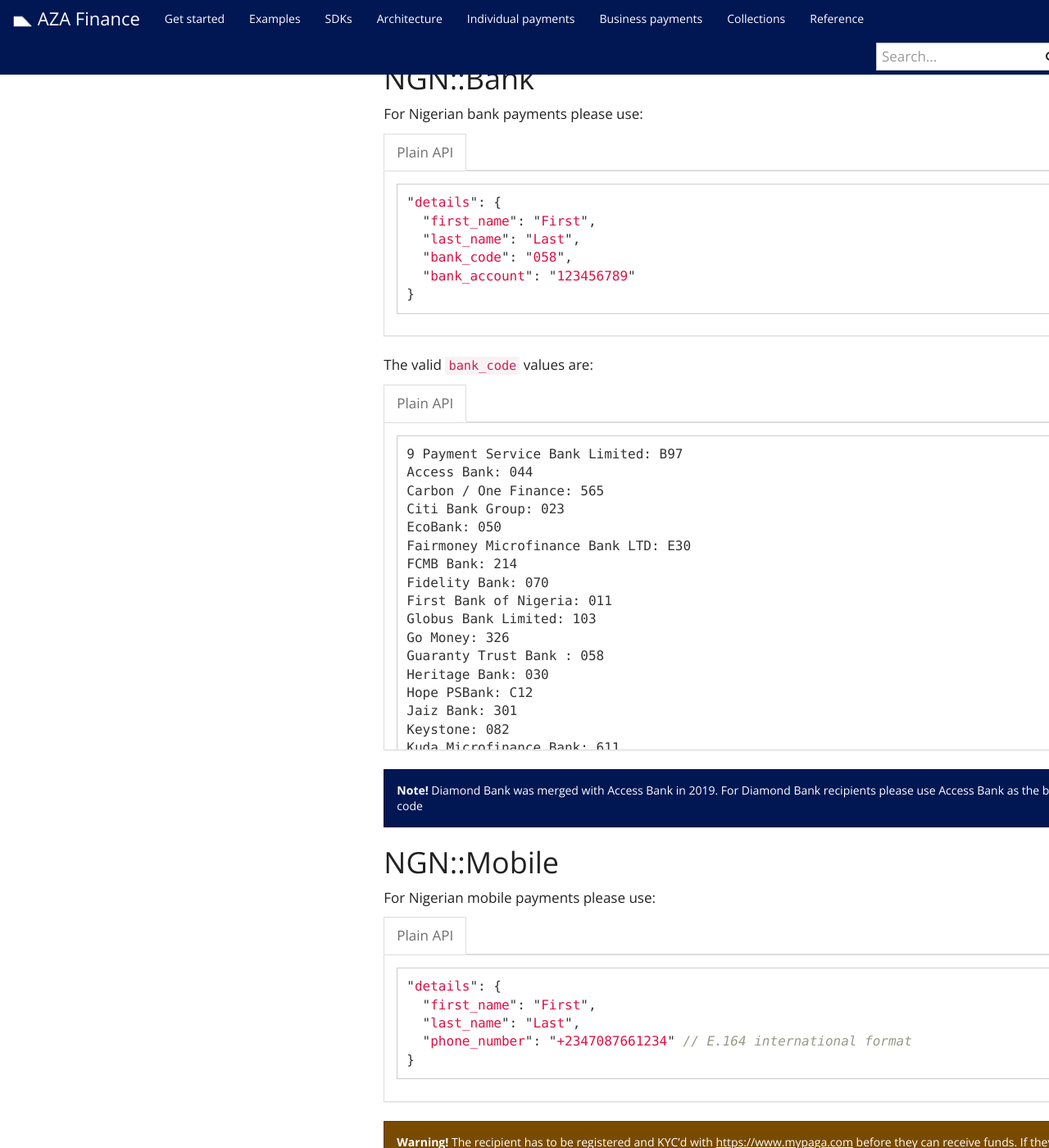
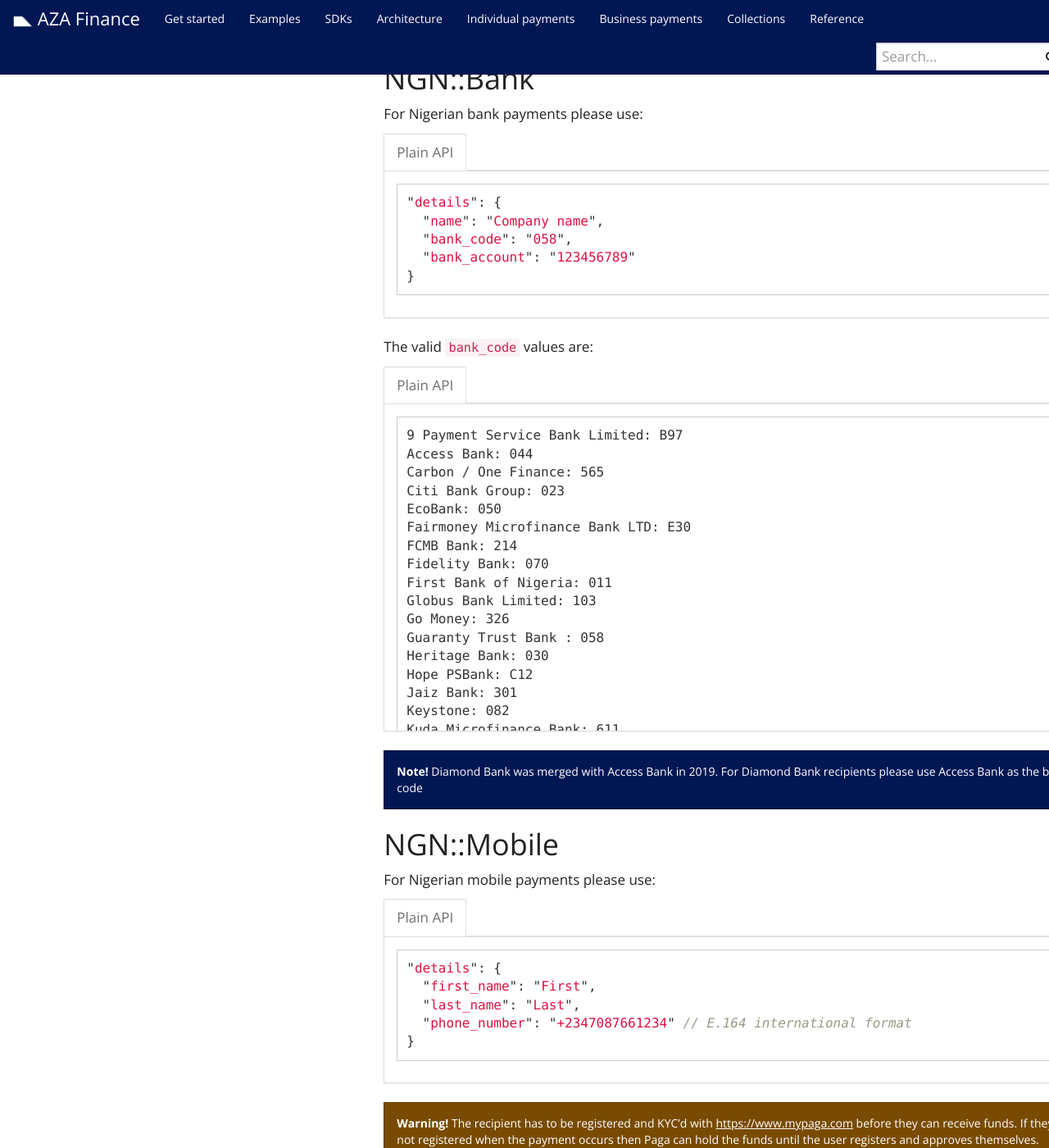
Before and after one commit to transferzero/api-documentation, a Jekyll site: the page built from _docs/individual-payments.md, in a window 1280 px wide and 1400 px high, scrolled down 1330 px. Shown: the whole window at 82% size. Built offline with Jekyll 4.4.1, drawn with Linux system fonts in a browser that asks for light colours; nearby versions of some CDN libraries; comment, search, counter and statistics services are not loaded; some of the changed lines change nothing that is shown.

Commit message:
[BTA-12878] Minor fixes

````diff
--- a/_docs/individual-payments.md
+++ b/_docs/individual-payments.md
@@ -15,72 +15,7 @@
 
 # Nigeria
 
-## NGN::Bank
-
-For Nigerian bank payments please use:
-
-{% capture data-raw %}
-```javascript
-"details": {
-  "first_name": "First",
-  "last_name": "Last",
-  "bank_code": "058",
-  "bank_account": "123456789"
-}
-```
-{% endcapture %}
-
-{% include language-tabbar.html prefix="ngn-bank-details" raw=data-raw %}
-
-The valid `bank_code` values are:
-
-{% capture data-raw %}
-```
-9 Payment Service Bank Limited: B97
-Access Bank: 044
-Carbon / One Finance: 565
-Citi Bank Group: 023
-EcoBank: 050
-Fairmoney Microfinance Bank LTD: E30
-FCMB Bank: 214
-Fidelity Bank: 070
-First Bank of Nigeria: 011
-Globus Bank Limited: 103
-Go Money: 326
-Guaranty Trust Bank : 058
-Heritage Bank: 030
-Hope PSBank: C12
-Jaiz Bank: 301
-Keystone: 082
-Kuda Microfinance Bank: 611
-Lotus Bank Limited: 303
-Moneymaster Payment Service Bank Limited: D86
-Moniepoint Microfinance Bank: 993
-Opay: 305
-Palmpay: B54
-Parallex Bank Limited: 104
-Polaris Bank: 076
-Providus Bank: 101
-Stanbic IBTC Bank: 039
-Standard Chartered Bank PLC: 068
-Sterling bank: 232
-Suntrust Bank: 100
-Taj Bank Limited, 76: 302
-Titan Trust Bank Limited: 102
-Union Bank: 032
-United Bank for Africa: 033
-Unity Bank: 215
-VFD Microfinance Bank: 566
-Wema Bank: 035
-Zenith International: 057
-```
-{% endcapture %}
-
-{% include language-tabbar.html prefix="ngn-bank-details" raw=data-raw %}
-
-<div class="alert alert-info" markdown="1">
-**Note!** Diamond Bank was merged with Access Bank in 2019. For Diamond Bank recipients please use Access Bank as the bank code
-</div>
+{% include corridors/ngn-bank.md recipient_type='business' %}
 
 ## NGN::Mobile
 
--- a/_includes/corridors/ngn-bank.md
+++ b/_includes/corridors/ngn-bank.md
@@ -49,7 +49,7 @@
 Standard Chartered Bank PLC: 068
 Sterling bank: 232
 Suntrust Bank: 100
-Taj Bank Limited, 76: 302
+Taj Bank Limited: 302
 Titan Trust Bank Limited: 102
 Union Bank: 032
 United Bank for Africa: 033
````
